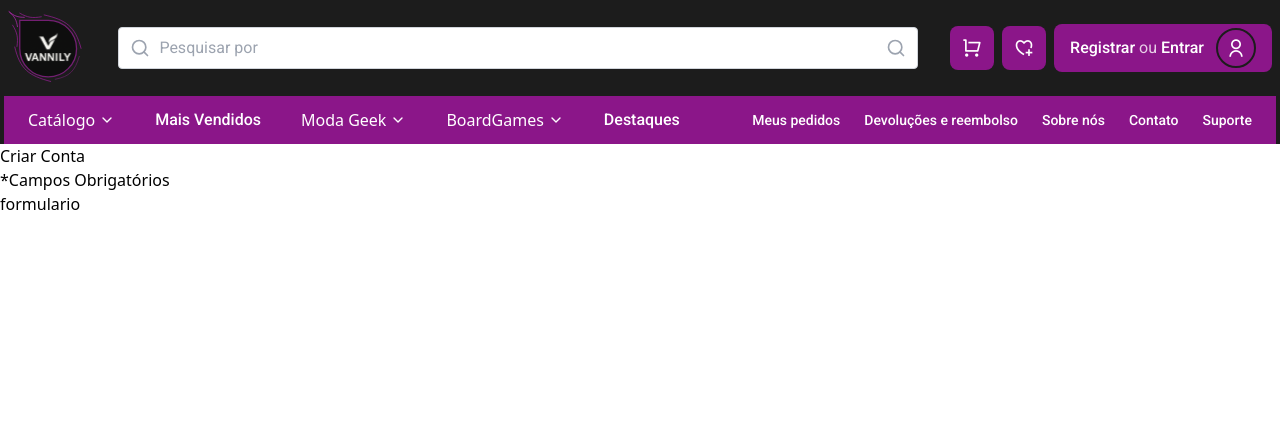
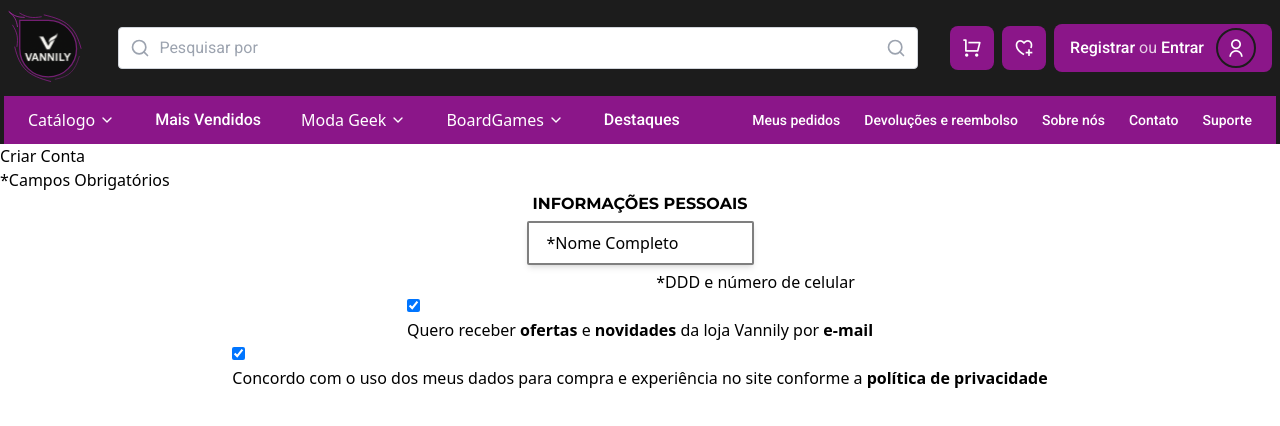
Before and after one commit to davivalentinn/vannily-site, a React (Vite) app in the folder vannilyapp/: page /account/register in a window 1280 px wide. Shown: the top 426 px of the page. Built offline with nearby package versions, Linux system fonts and the light colour scheme.

Commit message:
feat(register): adiciona informacoes pessoais

```diff
--- a/vannilyapp/src/features/auth/components/register/PersonalInfoSection.tsx
+++ b/vannilyapp/src/features/auth/components/register/PersonalInfoSection.tsx
@@ -0,0 +1,45 @@
+
+export function PersonalInfoSection() {
+    return (
+        <section className="flex flex-col justify-center items-center">
+            <div className="">
+                <h2 className="">Informações Pessoais</h2>
+            </div>
+
+            <div className="relative my-[5px] mx-5">
+                <input
+                className="px-5 py-2 text-[#1f1f1f] appearance-none border-2 border-black/50 rounded-sm w-full shadow-md focus:outline-none"
+                type="text" name="name" required />
+                <label
+                className="absolute left-4 top-1/2 -translate-y-1/2 px-1 text-[16px] font-poppins font-normal text-[var(--title-color)] transition-all peer-focus:top-0 peer-focus:bg-white peer-focus:text-sm peer-valid:top-0 peer-valid:bg-white peer-valid:text-sm"
+                htmlFor="name">*Nome Completo</label>
+            </div>
+            <div>
+                <input type="number" name="phone" required />
+                <label htmlFor="phone">*DDD e número de celular</label>
+            </div>
+            <div>
+                <div>
+                    <input type="checkbox" checked />
+                </div>
+                <div>
+                    <p>
+                        Quero receber <b>ofertas</b> e <b>novidades</b> da loja Vannily
+                        por <b>e-mail</b>
+                    </p>
+                </div>
+            </div>
+
+            <div>
+                <div>
+                    <input type="checkbox" checked />
+                </div>
+
+                <p>
+                    Concordo com o uso dos meus dados para compra e experiência no site conforme a <b> política de privacidade </b>
+                </p>
+            </div>
+
+        </section>
+    )
+}
--- a/vannilyapp/src/features/auth/components/register/RegisterForm.tsx
+++ b/vannilyapp/src/features/auth/components/register/RegisterForm.tsx
@@ -1,8 +1,9 @@
+import { PersonalInfoSection } from "./PersonalInfoSection";
 
 export function RegisterForm() {
     return (
        <form action="">
-        formulario
+        <PersonalInfoSection/>
        </form>
     )
 }
--- a/vannilyapp/src/features/auth/components/register/RegisterPage.tsx
+++ b/vannilyapp/src/features/auth/components/register/RegisterPage.tsx
@@ -2,7 +2,7 @@ import { RegisterForm } from "./RegisterForm"
 
 export function RegisterPage() {
     return (
-        <section>
+        <section className="w-full max-w-7xl">
             <div>
                 <h1>Criar Conta</h1>
                 <span>*Campos Obrigatórios</span>
--- a/vannilyapp/src/index.css
+++ b/vannilyapp/src/index.css
@@ -18,4 +18,8 @@
   i{
     @apply text-xl text-white
   }
+
+  h2 {
+    @apply font-montserrat font-bold uppercase text-base
+  }
 }
```
